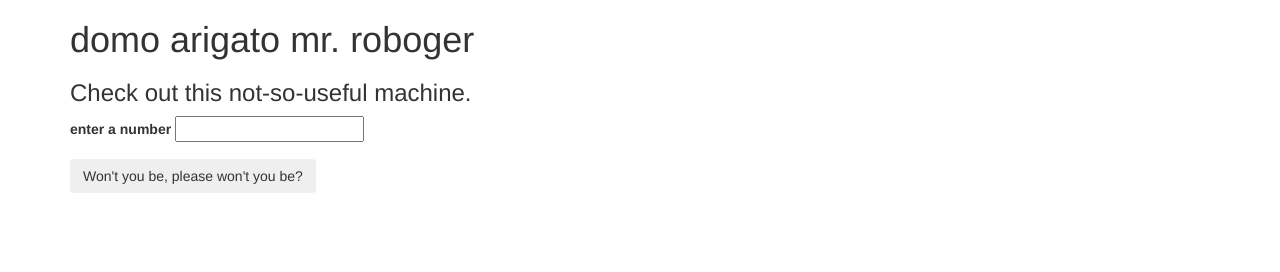
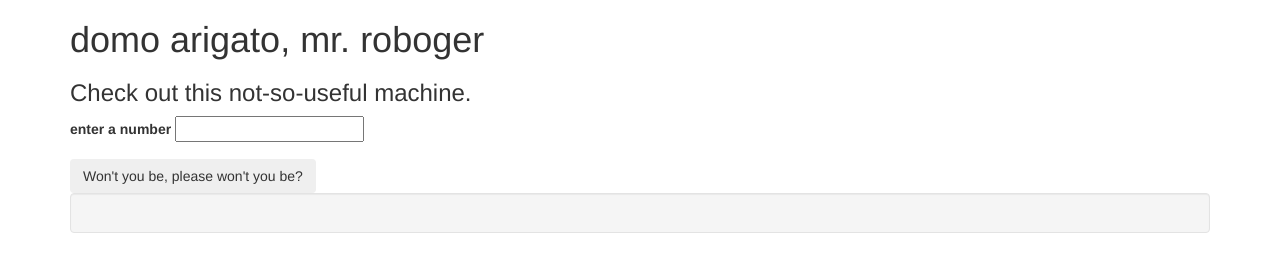
Before and after one commit to alikinsella/mr-roboger, a plain HTML site: page index.html in a window 1280 px wide. Drawn offline with Linux system fonts and the light colour scheme.

Commit message:
fix a comma and add a well

```diff
--- a/index.html
+++ b/index.html
@@ -11,7 +11,7 @@
   </head>
   <body>
     <div class="container">
-      <h1>domo arigato mr. roboger</h1>
+      <h1>domo arigato, mr. roboger</h1>
       <form id="number">
         <h3>Check out this not-so-useful machine.</h3>
         <div class="form-group">
@@ -20,7 +20,9 @@
         </div>
         <button type="submit" class="btn">Won't you be, please won't you be?</button>
       </form>
-      <div id="results">
+      <div class="well">
+        <div id="results">
+        </div>
       </div>
     </div>
   </body>
```
